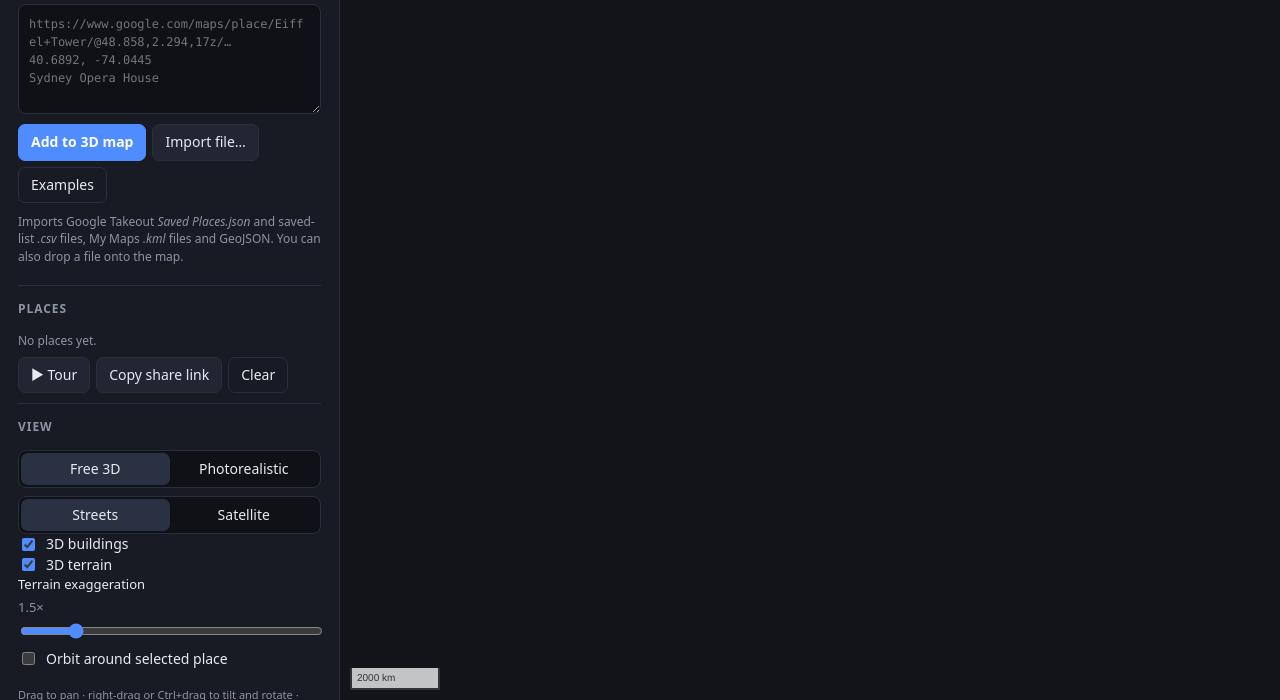
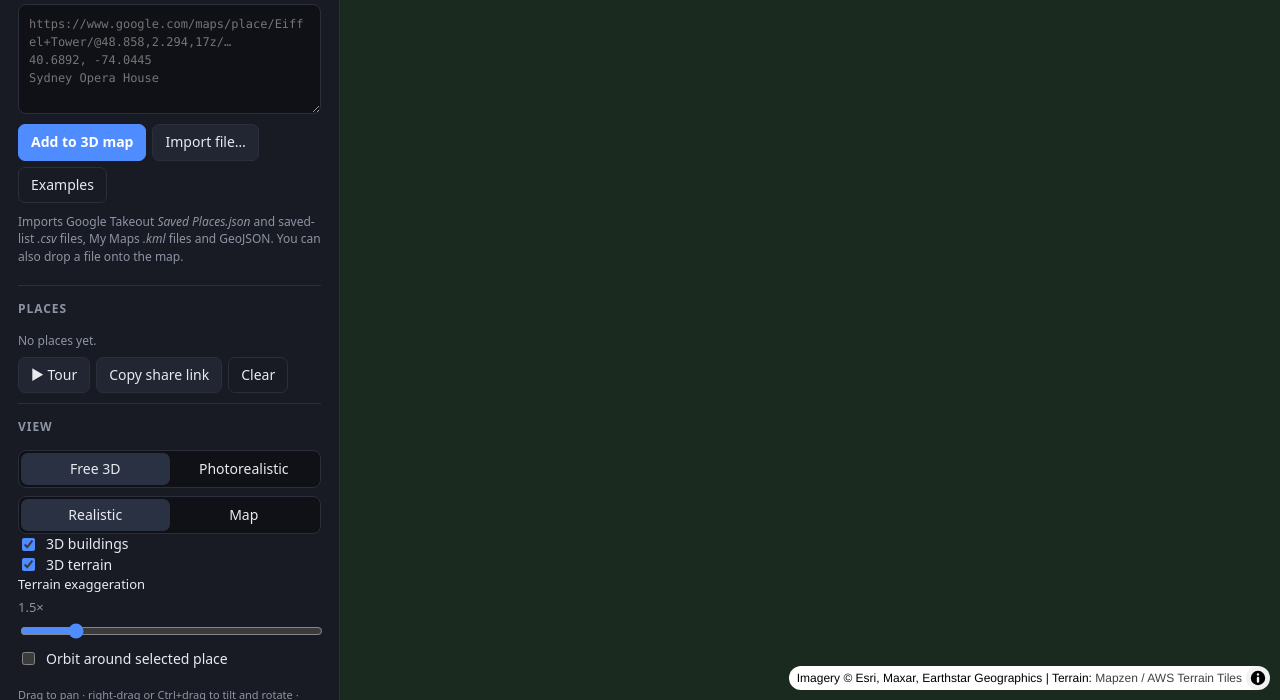
Before and after one commit to void6670/abduebsj, a plain HTML site: page index.html in a window 1280 px wide. Shown: the part 100-800 px from the top of the page. Drawn offline with nearby package versions, Linux system fonts and the light colour scheme; no server answers; animation ran at ten frames a second.

Commit message:
Publish realistic look and map tools
Co-Authored-By: Claude Opus 5.5 <noreply@anthropic.com>
Claude-Session: https://claude.ai/code/session_013MuJSqnkhR4xNYKKbUutjG

```diff
--- a/app.js
+++ b/app.js
@@ -15,7 +15,7 @@
     places: [],
     selected: null,
     mode: 'free',     // 'free' | 'photo'
-    style: 'streets', // 'streets' | 'satellite'
+    style: 'realistic', // 'realistic' | 'streets'
     buildings: true,
     terrain: true,
     exag: 1.5,
@@ -181,10 +181,18 @@
   const DEM_TILES = ['https://s3.amazonaws.com/elevation-tiles-prod/terrarium/{z}/{x}/{y}.png'];
   const DEM_ATTR = 'Terrain: <a href="https://github.com/tilezen/joerd/blob/master/docs/attribution.md" target="_blank">Mapzen / AWS Terrain Tiles</a>';
 
-  function satelliteStyle() {
+  const OFM_GLYPHS = 'https://tiles.openfreemap.org/fonts/{fontstack}/{range}.pbf';
+  const OFM_SPRITE = 'https://tiles.openfreemap.org/sprites/ofm_f384/ofm';
+  const STREETS_URL = 'https://tiles.openfreemap.org/styles/liberty';
+  // The street style is also the source of label layers for the realistic view.
+  const libertyP = fetch(STREETS_URL).then((r) => r.json()).catch(() => null);
+
+  // Realistic: satellite imagery draped on 3D terrain, with labels and textured buildings added on style load.
+  function realisticStyle() {
     return {
       version: 8,
-      glyphs: 'https://tiles.openfreemap.org/fonts/{fontstack}/{range}.pbf',
+      glyphs: OFM_GLYPHS,
+      sprite: OFM_SPRITE,
       sources: {
         sat: {
           type: 'raster', tileSize: 256, maxzoom: 19,
@@ -194,16 +202,22 @@
         openmaptiles: { type: 'vector', url: 'https://tiles.openfreemap.org/planet' },
       },
       layers: [
-        { id: 'background', type: 'background', paint: { 'background-color': '#0b0d12' } },
-        { id: 'sat', type: 'raster', source: 'sat' },
+        { id: 'background', type: 'background', paint: { 'background-color': '#1b2a1f' } },
+        { id: 'sat', type: 'raster', source: 'sat', paint: { 'raster-saturation': 0.12, 'raster-contrast': 0.08 } },
+        { id: 'p3d-roads', type: 'line', source: 'openmaptiles', 'source-layer': 'transportation', minzoom: 11,
+          filter: ['match', ['get', 'class'], ['motorway', 'trunk', 'primary', 'secondary', 'tertiary'], true, false],
+          layout: { 'line-cap': 'round', 'line-join': 'round' },
+          paint: {
+            'line-color': ['match', ['get', 'class'], ['motorway', 'trunk'], 'rgba(255,214,120,0.7)', 'rgba(255,248,225,0.45)'],
+            'line-width': ['interpolate', ['exponential', 1.5], ['zoom'], 11, 0.6, 15, 2.2, 18, 6],
+          } },
       ],
     };
   }
-  const STREETS_URL = 'https://tiles.openfreemap.org/styles/liberty';
 
   const map = new maplibregl.Map({
     container: 'map',
-    style: STREETS_URL,
+    style: realisticStyle(),
     center: [10, 30],
     zoom: 1.6,
     pitch: 0,
@@ -212,36 +226,123 @@
     canvasContextAttributes: { antialias: true },
   });
   map.addControl(new maplibregl.NavigationControl({ visualizePitch: true }), 'top-right');
-  map.addControl(new maplibregl.ScaleControl(), 'bottom-left');
 
   function firstSymbolLayer() {
     const l = map.getStyle().layers.find((x) => x.type === 'symbol');
     return l && l.id;
   }
 
+  // ---- procedural facade textures (walls with windows), generated once on a canvas
+  const FACADES = {
+    'fac-brick':    { wall: [150, 78, 58],   win: [42, 52, 62],  frame: [225, 214, 196], noise: 26, mortar: true },
+    'fac-stone':    { wall: [201, 186, 158], win: [48, 58, 70],  frame: [236, 228, 210], noise: 16 },
+    'fac-plaster':  { wall: [226, 220, 205], win: [56, 70, 84],  frame: [250, 248, 240], noise: 10 },
+    'fac-concrete': { wall: [150, 152, 150], win: [38, 48, 58],  frame: [120, 122, 122], noise: 14 },
+    'fac-sand':     { wall: [214, 176, 128], win: [52, 60, 70],  frame: [240, 226, 200], noise: 18 },
+    'fac-glass':    { glass: true },
+  };
+  const facadeCache = {};
+  function facadeImage(name) {
+    if (facadeCache[name]) return facadeCache[name];
+    const f = FACADES[name];
+    const N = 32;
+    const c = document.createElement('canvas');
+    c.width = c.height = N;
+    const g = c.getContext('2d');
+    let seed = name.length * 977;
+    const rnd = () => ((seed = (seed * 16807) % 2147483647) / 2147483647);
+    const rgb = (a, d = 0) => `rgb(${a.map((v) => clamp(Math.round(v + d), 0, 255)).join(',')})`;
+    if (f.glass) {
+      const grad = g.createLinearGradient(0, 0, N, N);
+      grad.addColorStop(0, '#7fa6bd'); grad.addColorStop(0.5, '#4b6f86'); grad.addColorStop(1, '#2f4b5e');
+      g.fillStyle = grad; g.fillRect(0, 0, N, N);
+      g.fillStyle = 'rgba(255,255,255,0.18)'; g.fillRect(0, 0, N, 5);
+      g.fillStyle = '#26343f';
+      for (let i = 0; i < N; i += 8) { g.fillRect(i, 0, 1, N); g.fillRect(0, i, N, 2); }
+    } else {
+      g.fillStyle = rgb(f.wall); g.fillRect(0, 0, N, N);
+      for (let i = 0; i < 260; i++) {            // surface grain
+        g.fillStyle = rgb(f.wall, (rnd() - 0.5) * f.noise * 2);
+        g.fillRect(Math.floor(rnd() * N), Math.floor(rnd() * N), 1, 1);
+      }
+      if (f.mortar) {
+        g.fillStyle = 'rgba(230,215,200,0.35)';
+        for (let y = 2; y < N; y += 4) g.fillRect(0, y, N, 1);
+      }
+      g.fillStyle = 'rgba(0,0,0,0.22)'; g.fillRect(0, 29, N, 2);      // floor ledge shadow
+      g.fillStyle = rgb(f.frame); g.fillRect(8, 6, 16, 18);            // window frame
+      g.fillStyle = rgb(f.win); g.fillRect(9, 7, 14, 16);              // glass
+      g.fillStyle = 'rgba(255,255,255,0.22)'; g.fillRect(9, 7, 14, 5); // sky reflection
+      g.fillStyle = rgb(f.frame); g.fillRect(15, 7, 2, 16);            // mullion
+    }
+    const d = g.getImageData(0, 0, N, N);
+    facadeCache[name] = { width: N, height: N, data: new Uint8Array(d.data.buffer) };
+    return facadeCache[name];
+  }
+
+  const H = ['coalesce', ['get', 'render_height'], 8];
+  // Pseudo-random but stable material per building, from its height and id.
+  // OpenFreeMap building ids are multiples of 10, so divide first or every building lands on the same material.
+  const MAT = ['%', ['+', ['floor', ['/', ['to-number', ['coalesce', ['id'], 0]], 10]], ['floor', H]], 5];
+  const TALL = ['>=', H, 45];
+
+  function addBuildings() {
+    if (map.getLayer('building-3d')) map.removeLayer('building-3d');   // Liberty's plain grey blocks
+    if (map.getLayer('p3d-bwalls')) return;
+    for (const name of Object.keys(FACADES)) if (!map.hasImage(name)) map.addImage(name, facadeImage(name), { pixelRatio: 4 });
+    const filter = ['!', ['has', 'hide_3d']];
+    const before = firstSymbolLayer();
+    map.addLayer({
+      id: 'p3d-bwalls', type: 'fill-extrusion', source: 'openmaptiles', 'source-layer': 'building', minzoom: 14, filter,
+      paint: {
+        'fill-extrusion-pattern': ['case', TALL, 'fac-glass',
+          ['match', MAT, 0, 'fac-brick', 1, 'fac-stone', 2, 'fac-plaster', 3, 'fac-concrete', 'fac-sand']],
+        'fill-extrusion-height': H,
+        'fill-extrusion-base': ['coalesce', ['get', 'render_min_height'], 0],
+        'fill-extrusion-opacity': 1,
+      },
+    }, before);
+    // A thin coloured cap on top so roofs look like roofs, not more windows.
+    map.addLayer({
+      id: 'p3d-broofs', type: 'fill-extrusion', source: 'openmaptiles', 'source-layer': 'building', minzoom: 14, filter,
+      paint: {
+        'fill-extrusion-color': ['case', TALL, '#59646d',
+          ['match', MAT, 0, '#8e4b3b', 1, '#77706a', 2, '#a59c8e', 3, '#6a6d70', '#9a7e62']],
+        'fill-extrusion-height': ['+', H, 0.8],
+        'fill-extrusion-base': H,
+        'fill-extrusion-opacity': 1,
+      },
+    }, before);
+  }
+
+  async function addLabels() {
+    const lib = await libertyP;
+    if (!lib || state.style !== 'realistic' || !map.getSource('openmaptiles')) return;
+    for (const l of lib.layers) {
+      if (l.type !== 'symbol' || l.source !== 'openmaptiles' || /one_way|shield/.test(l.id) || map.getLayer(l.id)) continue;
+      const layer = JSON.parse(JSON.stringify(l));
+      if (layer.layout && layer.layout['text-field'] && !/shield/.test(l.id)) {
+        // White text with a dark halo reads well on top of imagery.
+        layer.paint = Object.assign({}, layer.paint, { 'text-color': '#ffffff', 'text-halo-color': 'rgba(0,0,0,0.8)', 'text-halo-width': 1.4 });
+      }
+      try { map.addLayer(layer); } catch (e) { /* skip layers this style can't host */ }
+    }
+  }
+
   function decorateStyle() {
     // Terrain (separate sources for 3D mesh and hillshade, as MapLibre recommends)
     if (!map.getSource('dem')) map.addSource('dem', { type: 'raster-dem', tiles: DEM_TILES, encoding: 'terrarium', tileSize: 256, maxzoom: 15, attribution: DEM_ATTR });
     if (!map.getSource('dem-hs')) map.addSource('dem-hs', { type: 'raster-dem', tiles: DEM_TILES, encoding: 'terrarium', tileSize: 256, maxzoom: 15 });
-    if (state.style === 'streets' && !map.getLayer('p3d-hillshade')) {
+    if (!map.getLayer('p3d-hillshade')) {
+      const realistic = state.style === 'realistic';
       map.addLayer({ id: 'p3d-hillshade', type: 'hillshade', source: 'dem-hs',
-        paint: { 'hillshade-exaggeration': 0.35, 'hillshade-shadow-color': '#5a5146' } }, firstSymbolLayer());
+        paint: realistic
+          ? { 'hillshade-exaggeration': 0.28, 'hillshade-shadow-color': '#0d1410', 'hillshade-highlight-color': '#fff6e0', 'hillshade-accent-color': '#1d2a20' }
+          : { 'hillshade-exaggeration': 0.35, 'hillshade-shadow-color': '#5a5146' },
+      }, realistic ? 'p3d-roads' : firstSymbolLayer());
     }
-
-    // 3D buildings: Liberty already ships "building-3d"; satellite gets our own extrusion layer.
-    if (!map.getLayer('building-3d') && !map.getLayer('p3d-buildings')) {
-      map.addLayer({
-        id: 'p3d-buildings', type: 'fill-extrusion', source: 'openmaptiles', 'source-layer': 'building', minzoom: 13,
-        paint: {
-          'fill-extrusion-color': '#ece7de',
-          'fill-extrusion-height': ['interpolate', ['linear'], ['zoom'], 13, 0, 14.5, ['coalesce', ['get', 'render_height'], 8]],
-          'fill-extrusion-base': ['coalesce', ['get', 'render_min_height'], 0],
-          'fill-extrusion-opacity': 0.82,
-        },
-      });
-    }
-    if (map.getLayer('building-3d')) map.setPaintProperty('building-3d', 'fill-extrusion-opacity', 0.9);
-
+    addBuildings();
+    map.setLight({ anchor: 'map', position: [1.5, 210, 35], color: '#fff8ec', intensity: 0.45 });
     map.setSky({
       'sky-color': '#7fb2ec', 'horizon-color': '#dfe9f5', 'fog-color': '#e6edf5',
       'sky-horizon-blend': 0.6, 'horizon-fog-blend': 0.6, 'fog-ground-blend': 0.4,
@@ -250,11 +351,12 @@
     addAreaLayers();
     applyBuildings();
     applyTerrain();
+    if (state.style === 'realistic') addLabels();
   }
 
   function applyBuildings() {
-    for (const l of map.getStyle().layers) {
-      if (l.type === 'fill-extrusion') map.setLayoutProperty(l.id, 'visibility', state.buildings ? 'visible' : 'none');
+    for (const id of ['p3d-bwalls', 'p3d-broofs']) {
+      if (map.getLayer(id)) map.setLayoutProperty(id, 'visibility', state.buildings ? 'visible' : 'none');
     }
   }
   function applyTerrain() {
@@ -264,7 +366,7 @@
 
   function setStyle(style) {
     state.style = style;
-    map.setStyle(style === 'satellite' ? satelliteStyle() : STREETS_URL, { diff: false });
+    map.setStyle(style === 'realistic' ? realisticStyle() : STREETS_URL, { diff: false });
   }
   map.on('style.load', decorateStyle);
   map.on('error', (e) => console.warn('map error', e && e.error));
--- a/index.html
+++ b/index.html
@@ -4,7 +4,7 @@
   <meta charset="utf-8">
   <meta name="viewport" content="width=device-width, initial-scale=1">
   <title>Places → 3D: turn Google Maps places into a 3D map</title>
-  <link rel="stylesheet" href="https://unpkg.com/maplibre-gl@5.6.0/dist/maplibre-gl.css">
+  <link rel="stylesheet" href="https://unpkg.com/maplibre-gl@5.24.1/dist/maplibre-gl.css">
   <link rel="stylesheet" href="style.css">
 </head>
 <body>
@@ -43,8 +43,8 @@
 
       <div id="freeOpts">
         <div class="seg" id="styleSeg">
-          <button data-style="streets" class="on">Streets</button>
-          <button data-style="satellite">Satellite</button>
+          <button data-style="realistic" class="on">Realistic</button>
+          <button data-style="streets">Map</button>
         </div>
         <label class="check"><input type="checkbox" id="buildings" checked> 3D buildings</label>
         <label class="check"><input type="checkbox" id="terrain" checked> 3D terrain</label>
@@ -79,7 +79,7 @@
     <button id="panelToggle" aria-label="Toggle panel">☰</button>
   </main>
 
-  <script src="https://unpkg.com/maplibre-gl@5.6.0/dist/maplibre-gl.js"></script>
+  <script src="https://unpkg.com/maplibre-gl@5.24.1/dist/maplibre-gl.js"></script>
   <script src="parse.js"></script>
   <script src="app.js"></script>
 </body>
```
